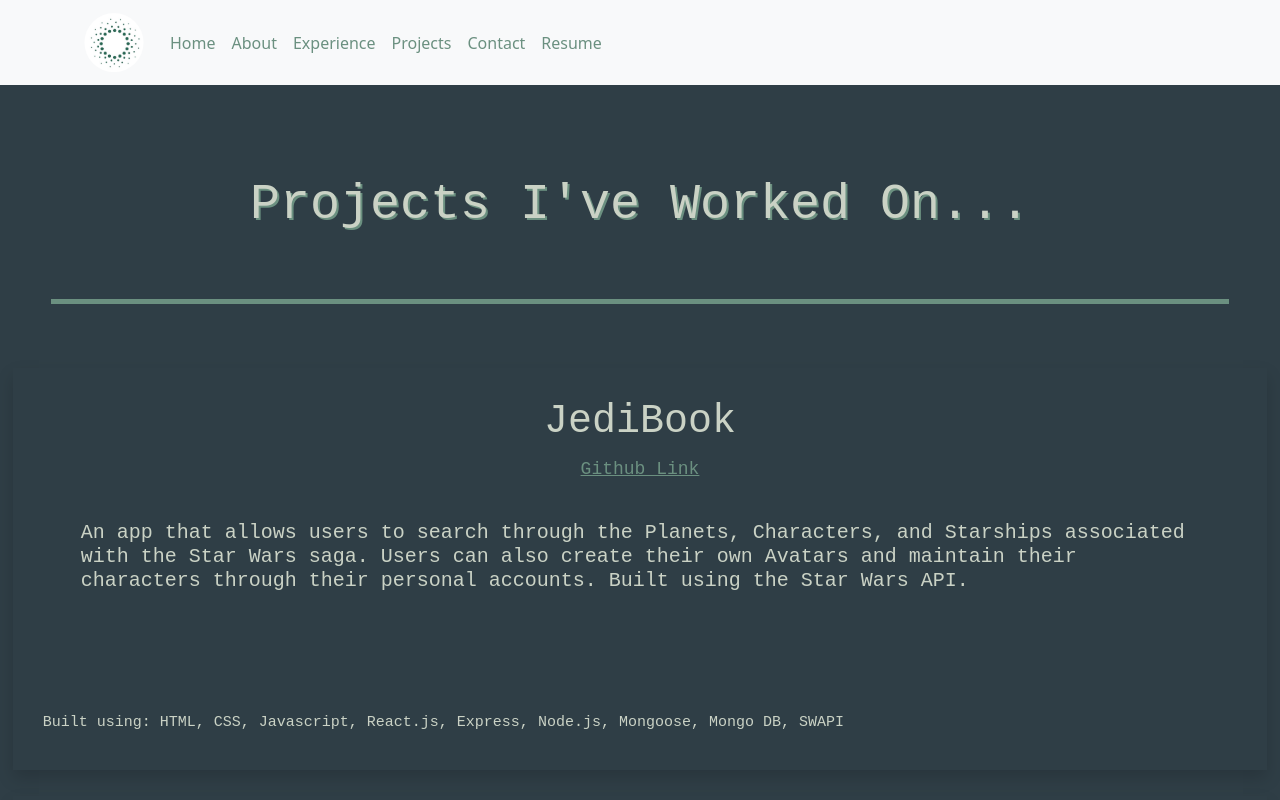
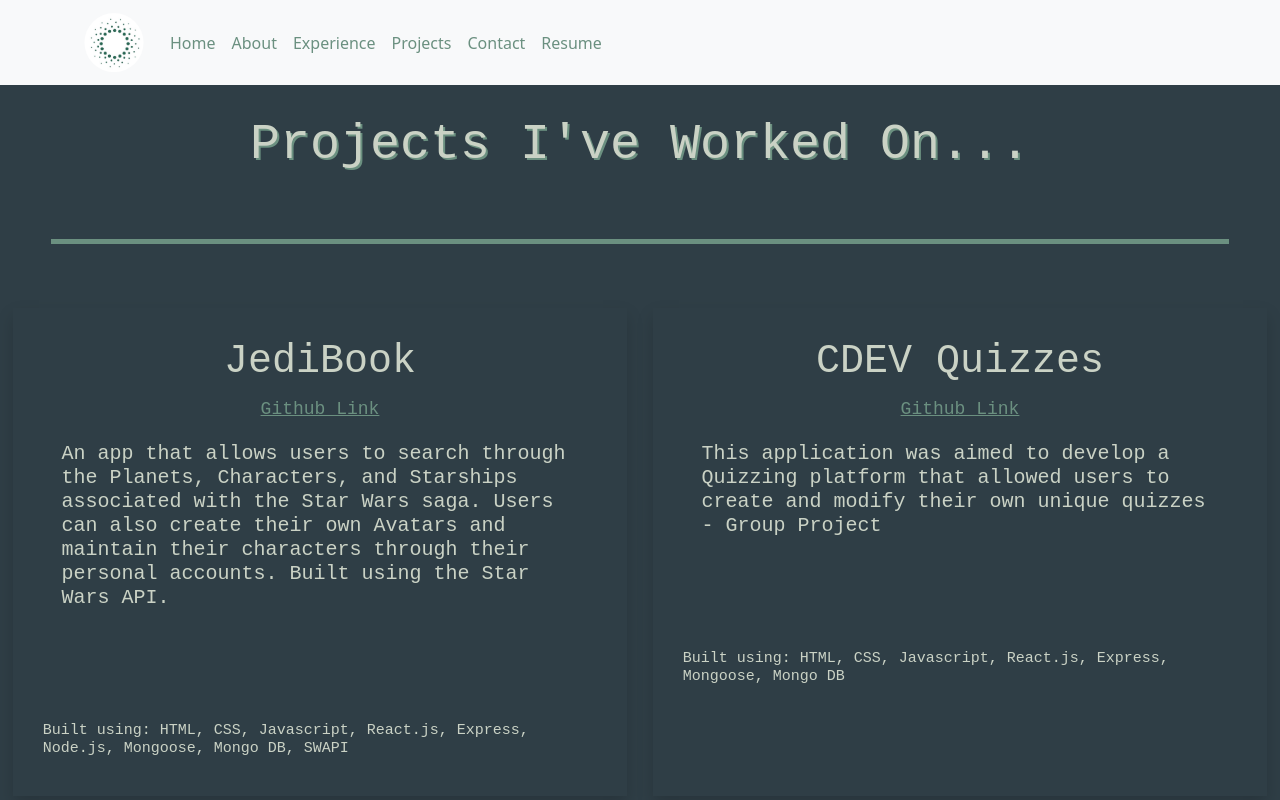
Before and after one commit to Elliediazz/Portfolio, a React (Create React App) app: page /projects in a window 1280 px wide. Shown: the top 800 px of the page. Built offline with nearby package versions, Linux system fonts and the light colour scheme.

Commit message:
adjusted project pg styling

```diff
--- a/src/Components/Projects.js
+++ b/src/Components/Projects.js
@@ -3,9 +3,10 @@ import '../Styling/Components.css';
 
 export default function Projects() {
     return(
-        <div className="project-flex-container">
+        <div className="project-bg">
             <h1 className="title">Projects I've Worked On...</h1>
-            <div className="project shadow">
+            <div className="project-flex-container">
+             <div className="project shadow">
               <h2 className="project-title">JediBook</h2>
                 <h4>
                   <a target="_blank" rel="noopener noreferrer" href= "https://github.com/Elliediazz/JediBook-Client" >
@@ -23,8 +24,8 @@ export default function Projects() {
                 Built using: HTML, CSS, Javascript, React.js, Express,
                 Node.js, Mongoose, Mongo DB, SWAPI
               </h4>
-            </div>
-            <div className="project shadow">
+             </div>
+             <div className="project shadow">
               <h2 className="project-title">CDEV Quizzes</h2>
                 <h4>
                   <a className="links" target="_blank" rel="noopener noreferrer" href= "https://github.com/Elliediazz/CDEV-Quizzes-Client" >
@@ -40,6 +41,7 @@ export default function Projects() {
                 Built using: HTML, CSS, Javascript, React.js, Express,
                 Mongoose, Mongo DB
               </h4>
+             </div>
             </div>
         </div>
     )
--- a/src/Styling/Components.css
+++ b/src/Styling/Components.css
@@ -126,16 +126,18 @@ ul li{
 }
 
 /* Projects page */
-.project-flex-container{
+.project-bg{
     background-color: var(--main-bg-color) ;
     background-size: cover;
     color: var(--main-text-color);
     font-family: var(--font-family);
-    display: flex;
-    flex-direction: column;
     width: 100vw;
     height: 100%;
-    margin-top: 60px;
+    margin-top: 50px;
+}
+.project-flex-container{
+    display: flex;
+    flex-direction: row;
 }
 .title{
     text-align: center;
@@ -150,6 +152,8 @@ ul li{
 .project{
     padding: 30px;
     margin: 1%;
+    height: auto;
+    width: 50%;
 }
 .project-title{
     font-size: 40px;
@@ -164,7 +168,7 @@ ul li{
 .built{
     font-size: 15px;
     text-align: left;
-    margin-top: 10%
+    margin-top: 20%
 }
 a{
     font-size: 18px;
@@ -176,7 +180,7 @@ a:link {
 
 /* visited link */
 a:visited {
-    color:#9A8C98;
+    color:var(--secondary-text-color);
 }
 
 /* mouse over link */
```
